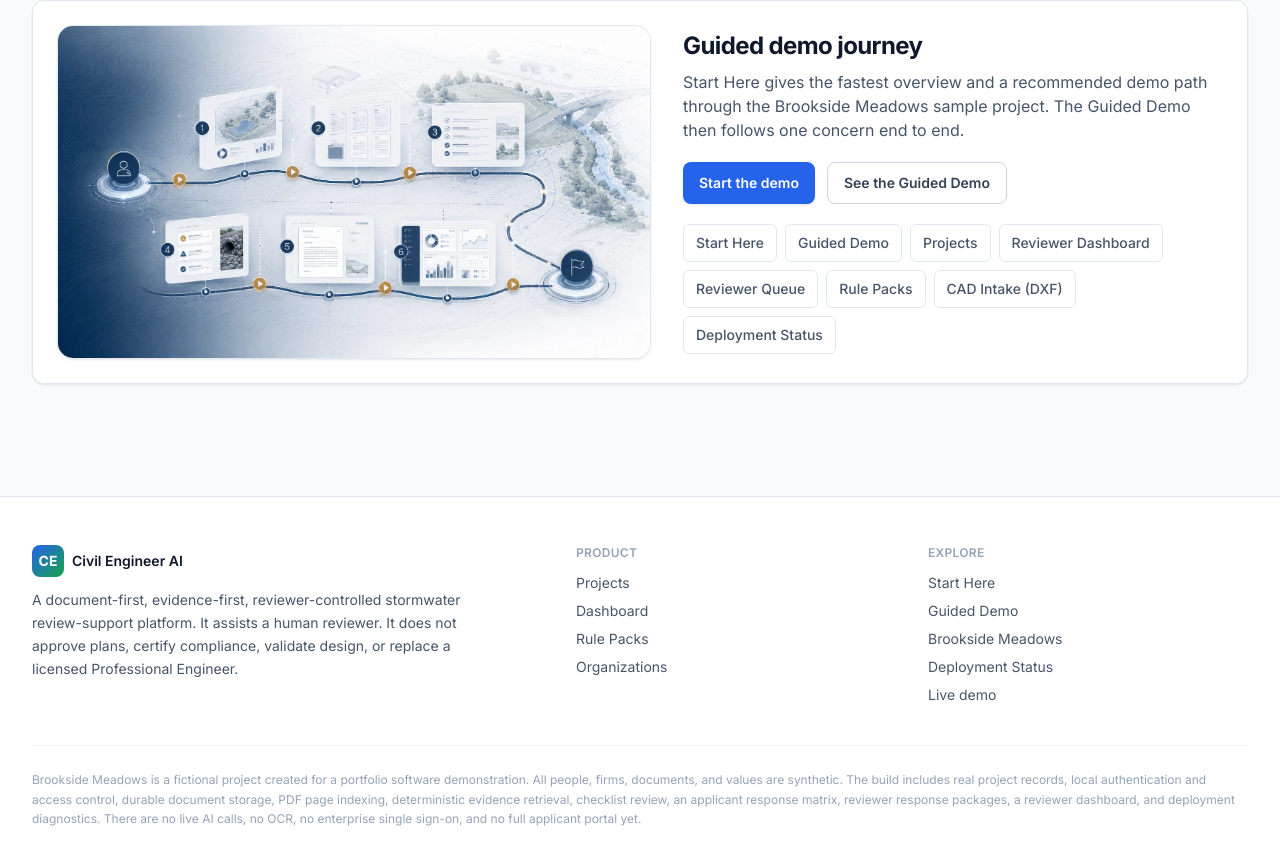
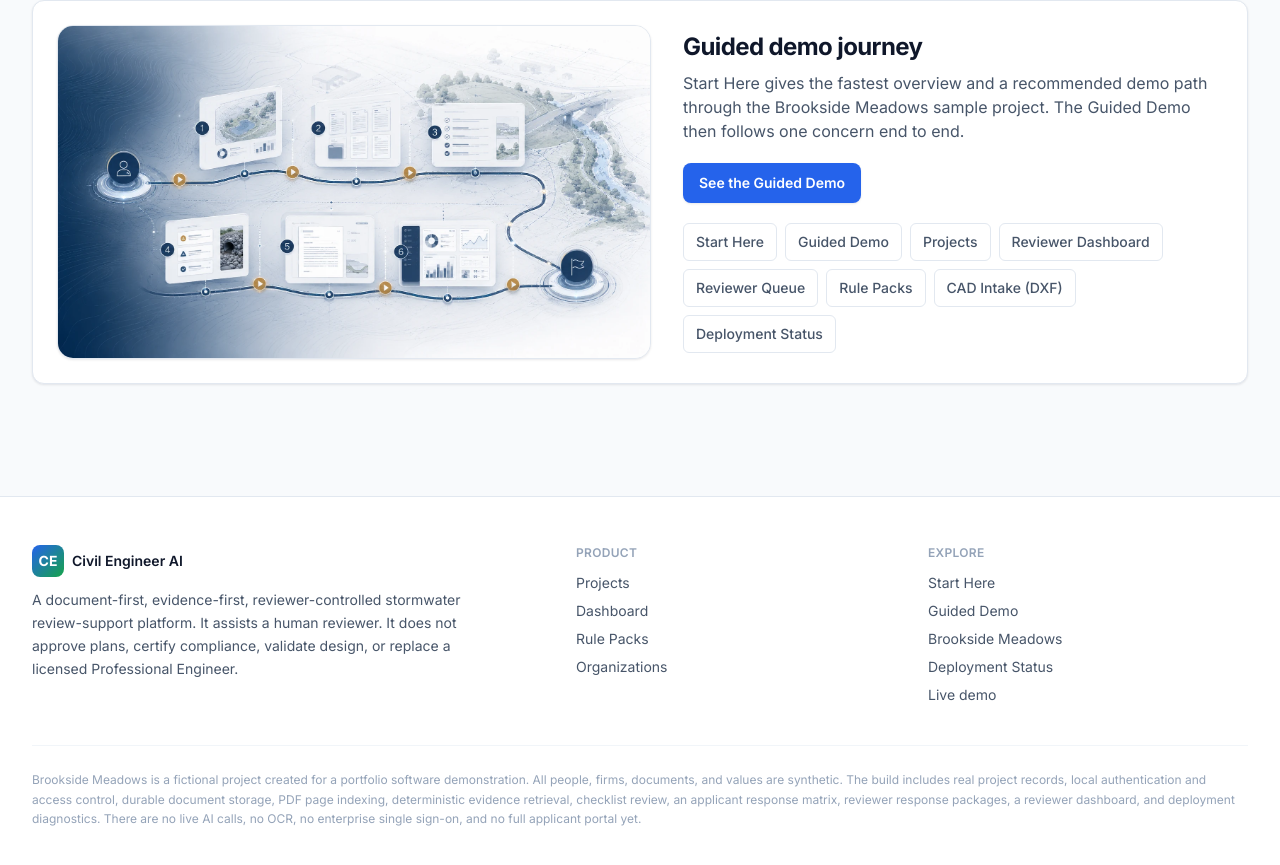
Before and after one commit to mpalmer79/civil-engineer, a Next.js app: page / in a window 1280 px wide. Shown: the part 2800-3665 px from the top of the page. Built offline with nearby package versions, Linux system fonts and the light colour scheme; no server answers.

Commit message:
Refine guided demo homepage CTA

```diff
--- a/app/page.tsx
+++ b/app/page.tsx
@@ -310,10 +310,7 @@
                 follows one concern end to end.
               </p>
               <div className="mt-5 flex flex-wrap gap-3">
-                <Link href="/start-here" className="btn btn-primary">
-                  Start the demo
-                </Link>
-                <Link href="/guided-demo" className="btn btn-secondary">
+                <Link href="/guided-demo" className="btn btn-primary">
                   See the Guided Demo
                 </Link>
               </div>
```
